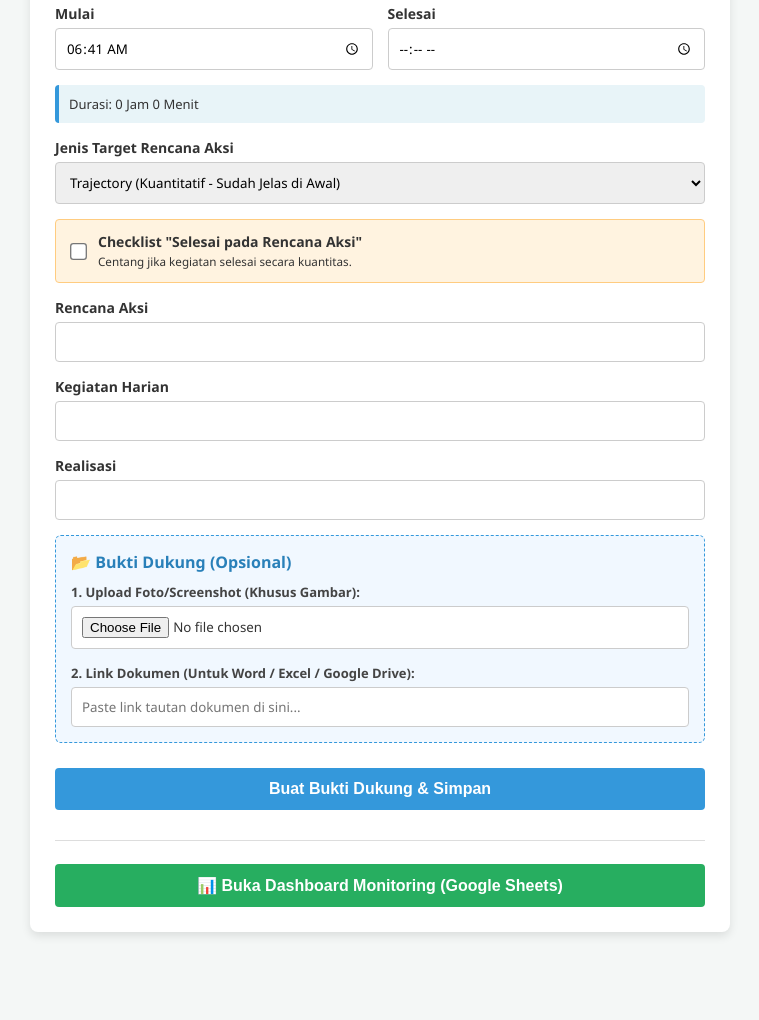
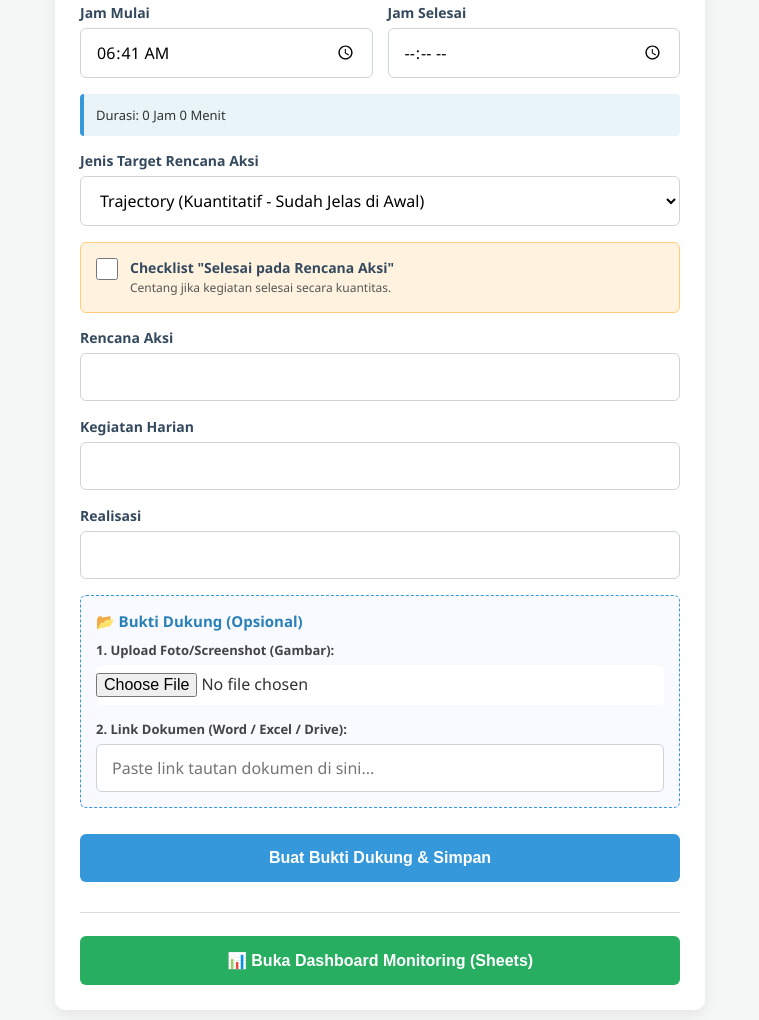
Before and after one commit to momoservicetebu-spec/ekinerja-tools, a plain HTML site: page index.html in a window 1280 px wide. Shown: the part 279-1299 px from the top of the page, without its empty margins (260-1019 px from the left). Before the commit the page ends 1239 px from the top, so only its background shows below. Drawn offline with Linux system fonts and the light colour scheme.

Commit message:
Update index.html

```diff
--- a/index.html
+++ b/index.html
@@ -2,24 +2,56 @@
 <html lang="id">
 <head>
     <meta charset="UTF-8">
-    <meta name="viewport" content="width=device-width, initial-scale=1.0">
+    <!-- Meta viewport ini sangat penting agar tampilan pas di HP dan tidak zoom out -->
+    <meta name="viewport" content="width=device-width, initial-scale=1.0, maximum-scale=1.0, user-scalable=no">
     <title>Input eKinerja Harian ASN</title>
     <style>
-        body { font-family: 'Segoe UI', sans-serif; background-color: #f4f7f6; color: #333; padding: 20px; }
-        .container { max-width: 650px; margin: 0 auto; background: #fff; padding: 25px; border-radius: 8px; box-shadow: 0 4px 10px rgba(0,0,0,0.1); }
-        h2 { text-align: center; color: #2c3e50; margin-bottom: 20px; font-size: 22px; }
-        .form-group { margin-bottom: 15px; }
-        label { display: block; font-weight: 600; margin-bottom: 5px; font-size: 14px; }
-        input[type="text"], input[type="date"], input[type="time"], input[type="file"], input[type="url"], select { width: 100%; padding: 10px; border: 1px solid #ccc; border-radius: 4px; box-sizing: border-box; font-family: inherit; }
+        /* BASE STYLE */
+        body { font-family: 'Segoe UI', Tahoma, Geneva, Verdana, sans-serif; background-color: #f4f7f6; color: #333; padding: 10px; margin: 0; }
+        .container { max-width: 650px; margin: 0 auto; background: #fff; padding: 25px; border-radius: 10px; box-shadow: 0 4px 15px rgba(0,0,0,0.08); box-sizing: border-box; }
+        h2 { text-align: center; color: #2c3e50; margin-bottom: 20px; font-size: 20px; line-height: 1.4; }
+
+        /* FORM ELEMENTS */
+        .form-group { margin-bottom: 16px; }
+        label { display: block; font-weight: 600; margin-bottom: 6px; font-size: 14px; color: #34495e; }
+
+        /* Input & Select: Dibuat lebih besar (16px) agar iPhone/Android tidak otomatis zoom saat mengetik, dan padding ditebalkan agar mudah disentuh */
+        input[type="text"], input[type="date"], input[type="time"], input[type="file"], input[type="url"], select {
+            width: 100%; padding: 12px 15px; border: 1px solid #ced4da; border-radius: 6px; box-sizing: border-box; font-family: inherit; font-size: 16px; background-color: #fff; transition: border-color 0.3s;
+        }
+        input:focus, select:focus { border-color: #3498db; outline: none; }
+
+        /* LAYOUT BARIS */
         .row { display: flex; gap: 15px; } .col { flex: 1; }
-        .info-box { background: #e8f4f8; padding: 10px; border-left: 4px solid #3498db; border-radius: 4px; font-size: 13px; margin-top: 5px; }
-        .checkbox-group { display: flex; align-items: center; gap: 10px; background: #fff3e0; padding: 12px; border-radius: 4px; border: 1px solid #ffcc80; margin-bottom: 15px; }
-        .checkbox-group input { width: auto; transform: scale(1.3); }
-        button { width: 100%; background-color: #3498db; color: white; padding: 12px; border: none; border-radius: 4px; font-size: 16px; font-weight: bold; cursor: pointer; margin-top: 10px; }
-        button:hover { background-color: #2980b9; } .btn-secondary { background-color: #27ae60; margin-top: 15px; }
+
+        /* INFO & CHECKBOX */
+        .info-box { background: #e8f4f8; padding: 12px; border-left: 4px solid #3498db; border-radius: 4px; font-size: 13px; margin-top: 5px; }
+        .checkbox-group { display: flex; align-items: flex-start; gap: 12px; background: #fff3e0; padding: 15px; border-radius: 6px; border: 1px solid #ffcc80; margin-bottom: 15px; cursor: pointer; }
+        .checkbox-group input[type="checkbox"] { width: 22px; height: 22px; margin: 0; flex-shrink: 0; cursor: pointer; }
+        .checkbox-group label { margin: 0; cursor: pointer; font-size: 14px; line-height: 1.4; }
+
+        /* TOMBOL (Touch Target lebih luas) */
+        button { width: 100%; background-color: #3498db; color: white; padding: 15px; border: none; border-radius: 6px; font-size: 16px; font-weight: bold; cursor: pointer; margin-top: 10px; transition: background-color 0.3s; }
+        button:hover { background-color: #2980b9; }
+        .btn-secondary { background-color: #27ae60; margin-top: 15px; }
         .btn-secondary:hover { background-color: #2ecc71; }
-        #result-box { display: none; margin-top: 20px; padding: 15px; background: #e8f8f5; border-left: 5px solid #1abc9c; border-radius: 4px; }
-        .loader { display: none; text-align: center; margin-top: 10px; font-style: italic; color: #7f8c8d; }
+
+        /* HASIL & LOADING */
+        #result-box { display: none; margin-top: 20px; padding: 15px; background: #e8f8f5; border-left: 5px solid #1abc9c; border-radius: 6px; font-size: 14px; word-break: break-word; }
+        .loader { display: none; text-align: center; margin-top: 15px; font-size: 14px; font-style: italic; color: #7f8c8d; }
+
+        /* ========================================= */
+        /* RESPONSIVE KHUSUS SMARTPHONE (Layar Sempit) */
+        /* ========================================= */
+        @media screen and (max-width: 480px) {
+            body { padding: 5px; background-color: #fff; } /* Hapus abu-abu di pinggir saat di HP */
+            .container { padding: 15px; box-shadow: none; border-radius: 0; }
+            h2 { font-size: 18px; margin-bottom: 15px; }
+            .row { flex-direction: column; gap: 10px; } /* Susun Waktu Mulai & Selesai jadi atas-bawah */
+            .checkbox-group { padding: 12px; }
+            button { padding: 14px; font-size: 15px; }
+            input[type="text"], input[type="date"], input[type="time"], input[type="file"], input[type="url"], select { padding: 10px 12px; }
+        }
     </style>
 </head>
 <body>
@@ -54,8 +86,8 @@
             <div class="col"><label>Tanggal</label><input type="date" id="tanggal" required></div>
         </div>
         <div class="form-group row">
-            <div class="col"><label>Mulai</label><input type="time" id="jamMulai" onchange="hitungDurasi()" required></div>
-            <div class="col"><label>Selesai</label><input type="time" id="jamSelesai" onchange="hitungDurasi()" required></div>
+            <div class="col"><label>Jam Mulai</label><input type="time" id="jamMulai" onchange="hitungDurasi()" required></div>
+            <div class="col"><label>Jam Selesai</label><input type="time" id="jamSelesai" onchange="hitungDurasi()" required></div>
         </div>
         <div class="info-box" id="durasiInfo">Durasi: 0 Jam 0 Menit</div>
 
@@ -67,9 +99,12 @@
             </select>
         </div>
 
-        <div class="checkbox-group">
-            <input type="checkbox" id="isSelesai">
-            <label for="isSelesai" style="margin:0;"><strong>Checklist "Selesai pada Rencana Aksi"</strong><br><small style="font-weight:normal;">Centang jika kegiatan selesai secara kuantitas.</small></label>
+        <div class="checkbox-group" onclick="document.getElementById('isSelesai').click()">
+            <input type="checkbox" id="isSelesai" onclick="event.stopPropagation()">
+            <label for="isSelesai">
+                <strong>Checklist "Selesai pada Rencana Aksi"</strong><br>
+                <span style="font-weight:normal; font-size:12px; color:#555;">Centang jika kegiatan selesai secara kuantitas.</span>
+            </label>
         </div>
 
         <div class="form-group"><label>Rencana Aksi</label><input type="text" id="rencanaAksi" required></div>
@@ -77,16 +112,16 @@
         <div class="form-group"><label>Realisasi</label><input type="text" id="realisasi" required></div>
 
         <!-- KOLOM BUKTI DUKUNG TAMBAHAN (FOTO & LINK) -->
-        <div class="form-group" style="background:#f1f8ff; padding:15px; border:1px dashed #3498db; border-radius:6px;">
-            <label style="color:#2980b9; font-size:16px;">📂 Bukti Dukung (Opsional)</label>
+        <div class="form-group" style="background:#f8faff; padding:15px; border:1px dashed #3498db; border-radius:6px;">
+            <label style="color:#2980b9; font-size:15px;">📂 Bukti Dukung (Opsional)</label>
 
             <div style="margin-top: 10px;">
-                <label style="font-size:13px; color:#444;">1. Upload Foto/Screenshot (Khusus Gambar):</label>
-                <input type="file" id="fotoKegiatan" accept="image/*" style="background:#fff;">
+                <label style="font-size:13px; color:#444;">1. Upload Foto/Screenshot (Gambar):</label>
+                <input type="file" id="fotoKegiatan" accept="image/*" style="background:#fff; border:none; padding:8px 0;">
             </div>
 
             <div style="margin-top: 15px;">
-                <label style="font-size:13px; color:#444;">2. Link Dokumen (Untuk Word / Excel / Google Drive):</label>
+                <label style="font-size:13px; color:#444;">2. Link Dokumen (Word / Excel / Drive):</label>
                 <input type="url" id="linkDokumen" placeholder="Paste link tautan dokumen di sini..." style="background:#fff;">
             </div>
         </div>
@@ -96,18 +131,18 @@
     </form>
 
     <div id="result-box">
-        <strong>Berhasil!</strong><br>Tautan Bukti Dukung:<br>
+        <strong>✅ Berhasil!</strong><br>Tautan Bukti Dukung Anda:<br><br>
         <a id="docLink" href="#" style="color:#16a085; font-weight:bold; word-break:break-all;">Klik di sini untuk membuka</a>
     </div>
 
     <hr style="margin-top: 30px; border: 0; border-top: 1px solid #ddd;">
-    <button class="btn-secondary" onclick="window.open('https://docs.google.com/spreadsheets/d/1NeOUa73_FxG-WlpxISLJRrXuTNuY2ISigzTy-Ive8WA', '_blank')">
-        📊 Buka Dashboard Monitoring (Google Sheets)
+    <button type="button" class="btn-secondary" onclick="window.open('https://docs.google.com/spreadsheets/d/1NeOUa73_FxG-WlpxISLJRrXuTNuY2ISigzTy-Ive8WA', '_blank')">
+        📊 Buka Dashboard Monitoring (Sheets)
     </button>
 </div>
 
 <script>
-    // MASUKKAN URL WEB APP GOOGLE APPS SCRIPT ANDA DI SINI
+    // MASUKKAN URL WEB APP GOOGLE APPS SCRIPT ANDA DI SINI !!!
     const GAS_WEB_APP_URL = "https://script.google.com/macros/s/AKfycbxorz25RFm-lhYN3ialtv4Nu3ptPVI33PBsxeCYWe-0u5bWdwKFQ_1kg8EWsFxB2WeU/exec";
 
     document.getElementById('tanggal').valueAsDate = new Date();
@@ -145,7 +180,7 @@
             let start = new Date("01/01/2000 " + mulai);
             let end = new Date("01/01/2000 " + selesai);
             if(end < start) {
-                document.getElementById('durasiInfo').innerText = "⚠️ Jam selesai harus lebih besar dari jam mulai.";
+                document.getElementById('durasiInfo').innerText = "⚠️ Jam selesai tidak valid.";
                 document.getElementById('durasiInfo').style.borderLeftColor = "#e74c3c";
                 return "";
             }
@@ -162,7 +197,7 @@
     document.getElementById('kinerjaForm').addEventListener('submit', function(e) {
         e.preventDefault();
         const durasiFinal = hitungDurasi();
-        if(!durasiFinal) return alert("Periksa kembali input waktu Anda.");
+        if(!durasiFinal) return alert("Periksa kembali jam mulai dan selesai Anda.");
 
         const btnSubmit = document.getElementById('btnSubmit');
         const loader = document.getElementById('loader');
@@ -199,7 +234,7 @@
             rencanaAksi: document.getElementById('rencanaAksi').value,
             kegiatan: document.getElementById('kegiatan').value,
             realisasi: document.getElementById('realisasi').value,
-            linkDokumen: document.getElementById('linkDokumen').value, // Mengambil input link
+            linkDokumen: document.getElementById('linkDokumen').value,
             fotoBase64: fotoBase64,
             fotoMimeType: fotoMimeType
         };
@@ -220,18 +255,16 @@
                 link.href = data.dokumenUrl;
                 link.innerText = data.dokumenUrl;
 
-                // Reset form setelah sukses
                 document.getElementById('fotoKegiatan').value = "";
                 document.getElementById('linkDokumen').value = "";
 
-                // Copy to clipboard & open
-                navigator.clipboard.writeText(data.dokumenUrl).then(() => alert("✅ Tautan disalin! Silakan paste di eKinerja."));
+                navigator.clipboard.writeText(data.dokumenUrl).then(() => alert("✅ Link Bukti Dukung berhasil disalin ke HP Anda! Silakan paste di eKinerja."));
                 window.open(data.dokumenUrl, '_blank');
             } else alert("Gagal: " + data.pesan);
         }).catch(err => {
             document.getElementById('btnSubmit').disabled = false;
             document.getElementById('loader').style.display = 'none';
-            alert("Error: " + err);
+            alert("Terjadi kesalahan jaringan: " + err);
         });
     }
 </script>
```
